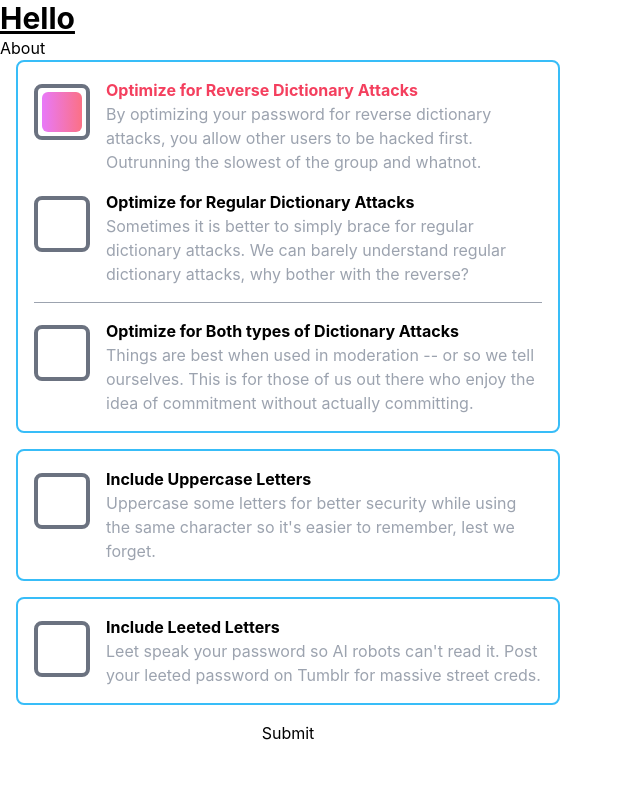
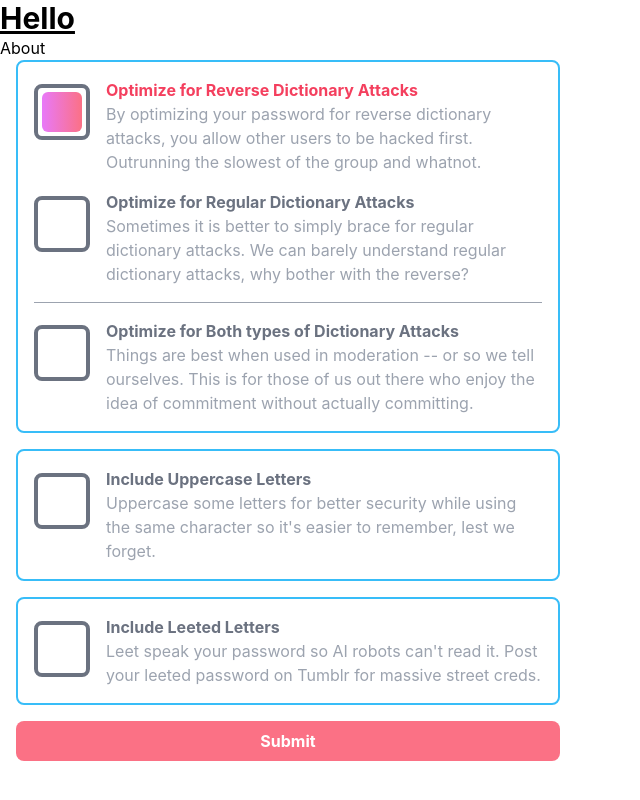
Before and after one commit to kndshein/ASSPG, a React (Create React App) app: page / in a window 1280 px wide. Shown: the whole page, without its empty margins (0-640 px from the left). Built offline with nearby package versions, Linux system fonts and the light colour scheme.

Commit message:
Set up the logic for gradient that was pure hell

```diff
--- a/src/components/Button.jsx
+++ b/src/components/Button.jsx
@@ -59,7 +59,9 @@ export default function Button({
       </div>
       <section className="flex flex-col">
         <p
-          className={`font-bold ${value && `${colorConfig[name].textColor}`}`}
+          className={`font-bold ${
+            value ? `${colorConfig[name].textColor}` : 'text-gray-500'
+          }`}
           style={{ color: disabled && 'lightgrey' }}
         >
           {desc}
--- a/src/components/PassGenerator.jsx
+++ b/src/components/PassGenerator.jsx
@@ -1,6 +1,15 @@
-import { useState } from 'react';
+import { useState, useEffect } from 'react';
 import Button from './Button';
 import generatePassword from '../generatePassword';
+import generateGradient from '../generateGradient';
+
+let colorChart = {
+  isReversedOptimized: 'rgb(251, 113, 133)',
+  isDictOptimized: 'rgb(56, 189, 248)',
+  isBothOptimized: 'rgb(167, 139, 250)',
+  isUppercased: 'rgb(250, 204, 21)',
+  isLeeted: 'rgb(52, 211, 153)',
+};
 
 export default function PassGenerator() {
   const [opts, setOpts] = useState({
@@ -9,7 +18,15 @@ export default function PassGenerator() {
     isUppercased: false,
     isLeeted: false,
   });
+  const [submitGradient, setSubmitGradient] = useState({
+    color: 'rgb(251, 113, 133)',
+    gradient: '',
+  });
   const [generatedPassword, setGeneratedPassword] = useState('');
+
+  useEffect(() => {
+    setSubmitGradient(generateGradient(opts, colorChart));
+  }, [opts]);
 
   function handleOnClick(name) {
     if (name === 'isBothOptimized') {
@@ -84,7 +101,16 @@ export default function PassGenerator() {
             handleOnClick={handleOnClick}
           />
         </div>
-        <button onClick={() => handleOnSubmit()}>Submit</button>
+        <button
+          className={`rounded-lg m-4 mt-0 p-2 font-bold text-white transition ease-in-out`}
+          onClick={() => handleOnSubmit()}
+          style={{
+            backgroundColor: submitGradient.color,
+            backgroundImage: submitGradient.gradient,
+          }}
+        >
+          Submit
+        </button>
       </div>
       <p>{generatedPassword}</p>
     </>
--- /dev/null
+++ b/src/generateGradient.js
@@ -0,0 +1,22 @@
+function generateGradient(values, colorChart) {
+  let colorArr = [];
+  let outputString = 'linear-gradient(to right, ';
+  for (let key of Object.keys(values)) {
+    if (key === 'isDictOptimized') {
+      if (!values[key]) {
+        colorArr.push(colorChart['isReversedOptimized']);
+      } else if (!values.isBothOptimized) {
+        colorArr.push(colorChart[key]);
+      }
+    } else if (values[key]) {
+      colorArr.push(colorChart[key]);
+    }
+  }
+  return {
+    color: colorArr[0],
+    gradient:
+      colorArr.length > 1 ? `${outputString}${colorArr.join(', ')})` : '',
+  };
+}
+
+export default generateGradient;
```
